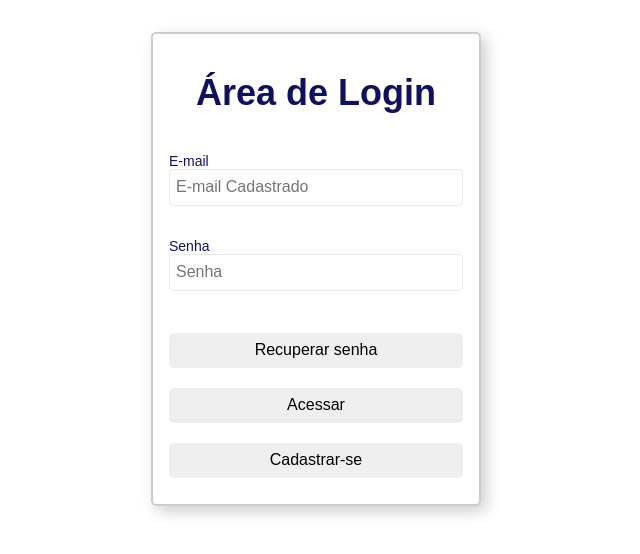
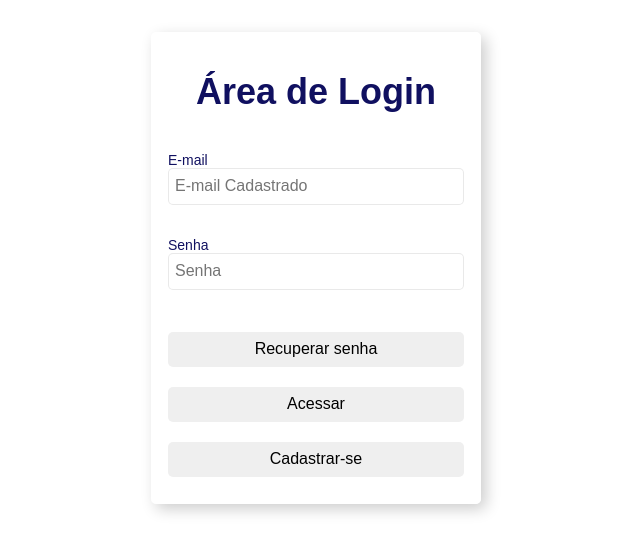
Before and after one commit to carlospph/login, a plain HTML site: page index.html in a window 1280 px wide. Shown: the whole page, without its empty margins (324-964 px from the left). Drawn offline with Linux system fonts and the light colour scheme.

Commit message:
borda do container form

```diff
--- a/index.html
+++ b/index.html
@@ -18,7 +18,7 @@
         }
 
         .container-form{
-            border:2px solid #Ccc;
+            border:1px solid #fff;
             border-radius: 5px;
             box-shadow: 5px 5px 15px rgba(0,0,0,.2);
             color: rgb(16,16,96);
```
